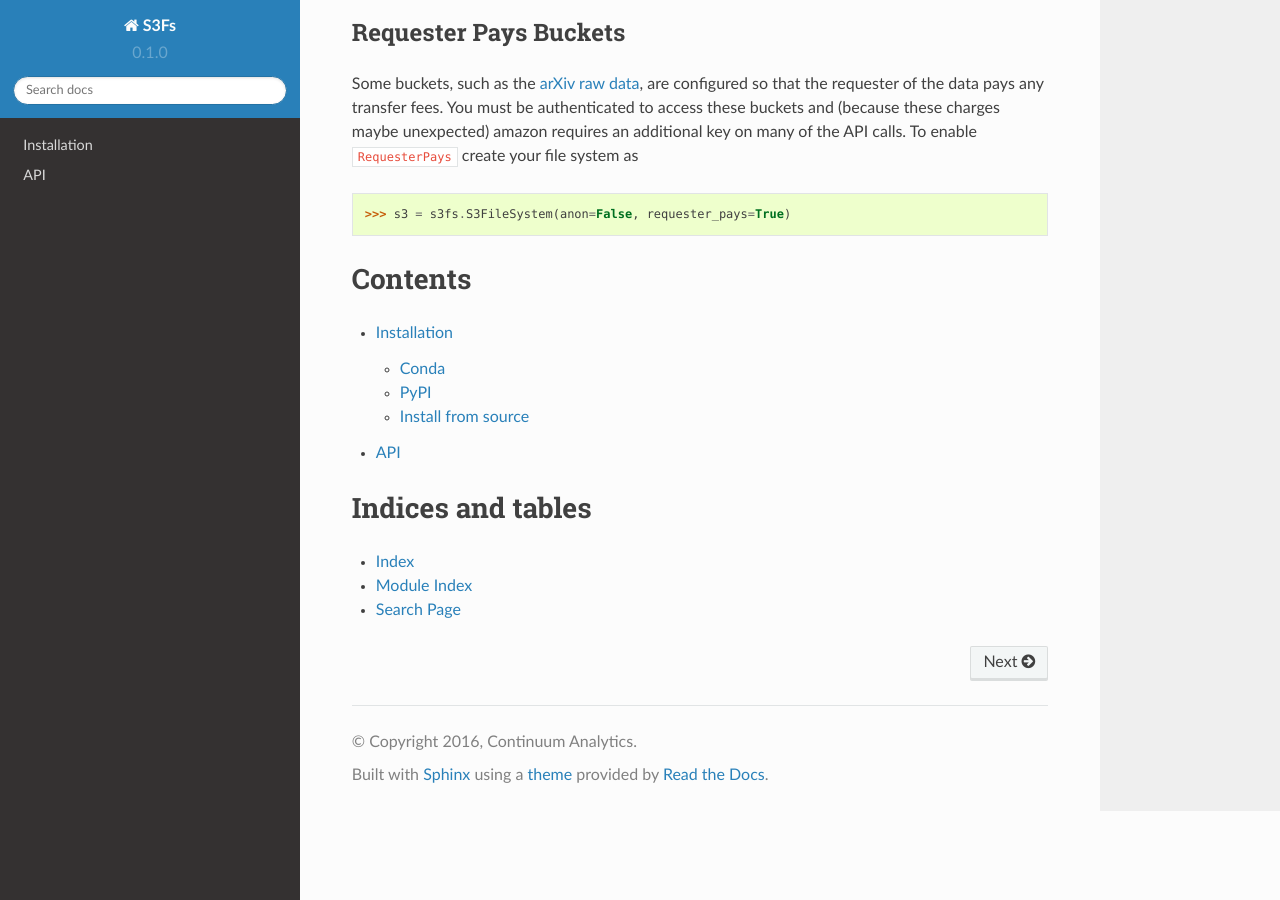
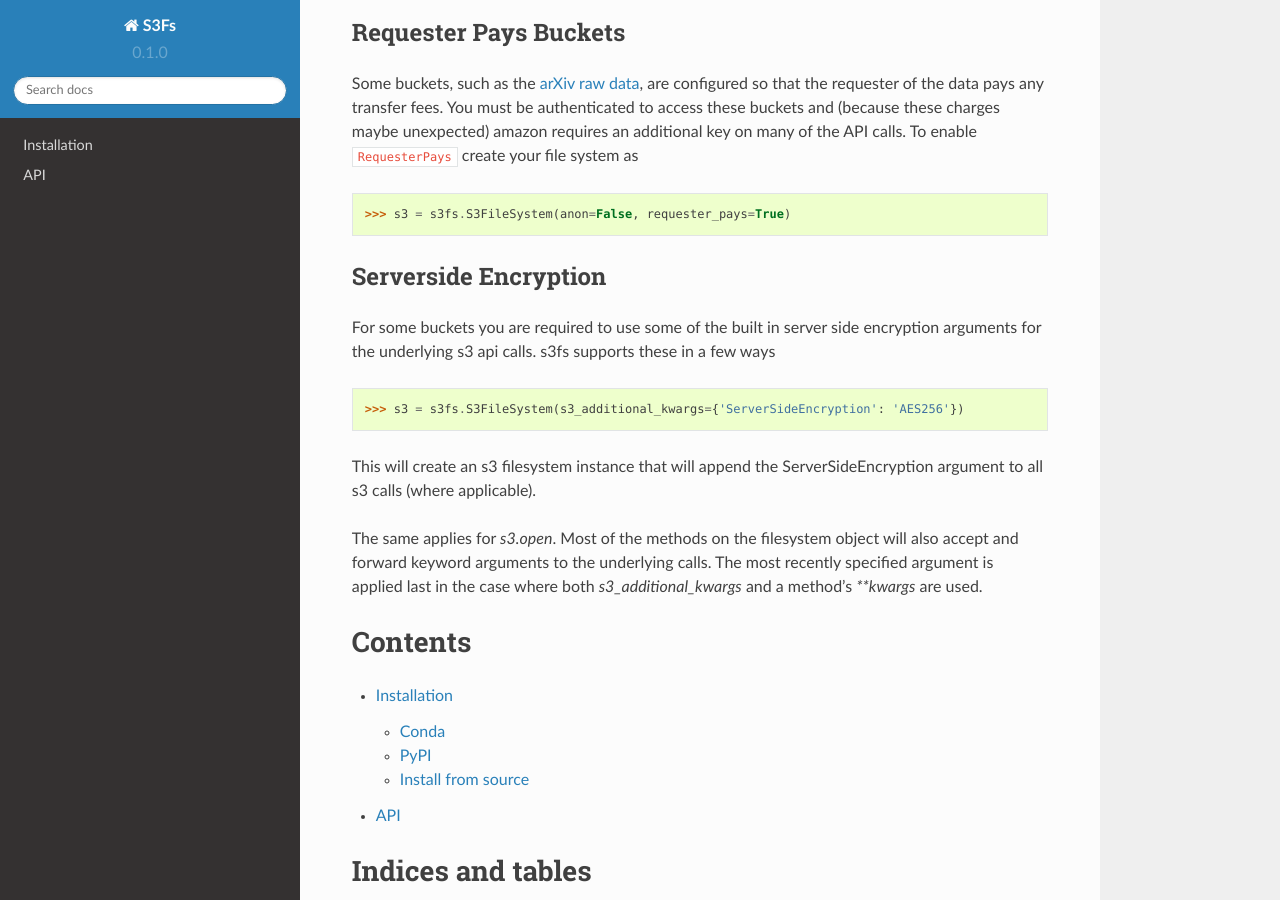
Before and after one commit to zarr-developers/s3fs, a Sphinx documentation site: the page built from docs/source/index.rst, in a window 1280 px wide and 900 px high, scrolled down 2237 px. Built offline with Sphinx 7.4.7 and the Read the Docs theme 2.0.0, drawn with Linux system fonts in a browser that asks for light colours.

Commit message:
Documentation improvements.

```diff
--- a/docs/source/index.rst
+++ b/docs/source/index.rst
@@ -125,6 +125,25 @@ calls. To enable ``RequesterPays`` create your file system as
    >>> s3 = s3fs.S3FileSystem(anon=False, requester_pays=True)
 
 
+Serverside Encryption
+---------------------
+
+For some buckets you are required to use some of the built in server side encryption
+arguments for the underlying s3 api calls.  s3fs supports these in a few ways
+
+
+.. code-block:: python
+
+   >>> s3 = s3fs.S3FileSystem(s3_additional_kwargs={'ServerSideEncryption': 'AES256'})
+
+This will create an s3 filesystem instance that will append the ServerSideEncryption
+argument to all s3 calls (where applicable).
+
+The same applies for `s3.open`.  Most of the methods on the filesystem object will also accept
+and forward keyword arguments to the underlying calls.  The most recently specified argument is
+applied last in the case where both `s3_additional_kwargs` and a method's `**kwargs` are used.
+
+
 Contents
 ========
 
```
Also changed, not shown: 1 other file.
